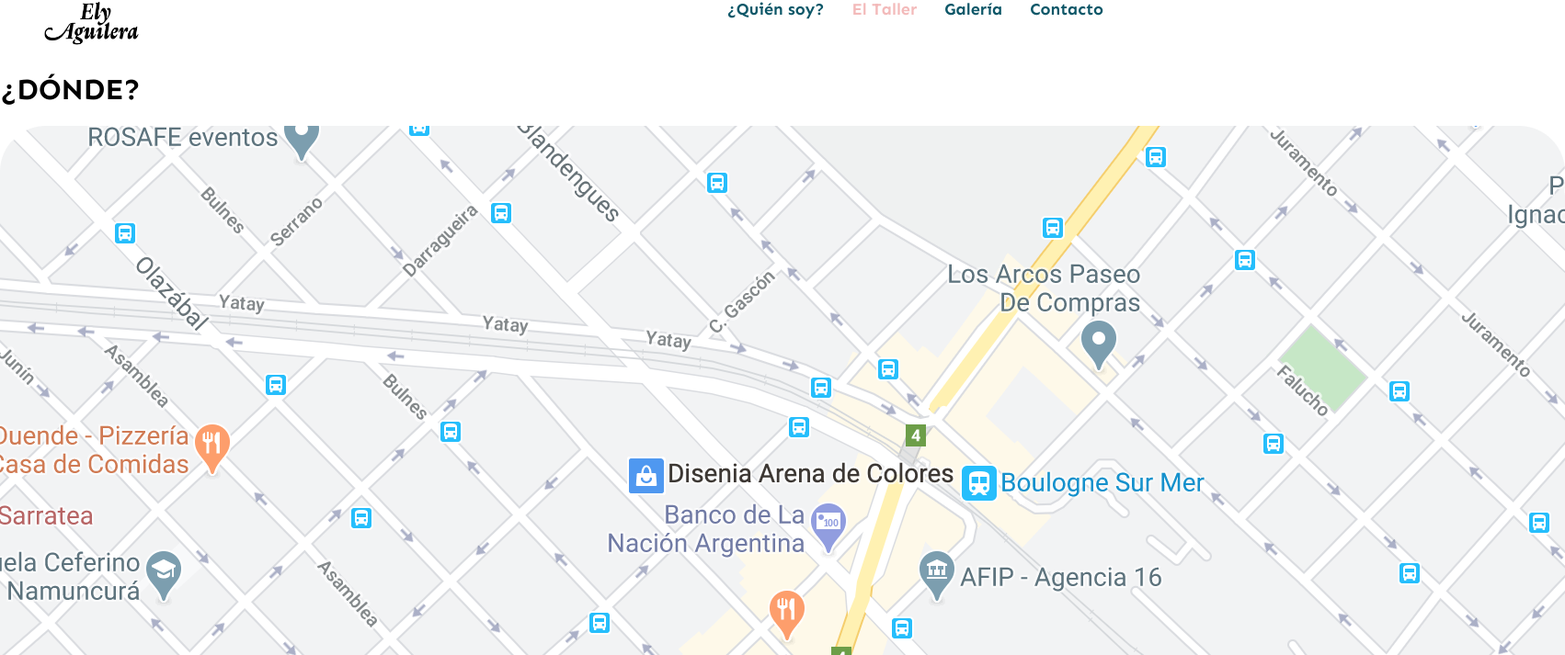
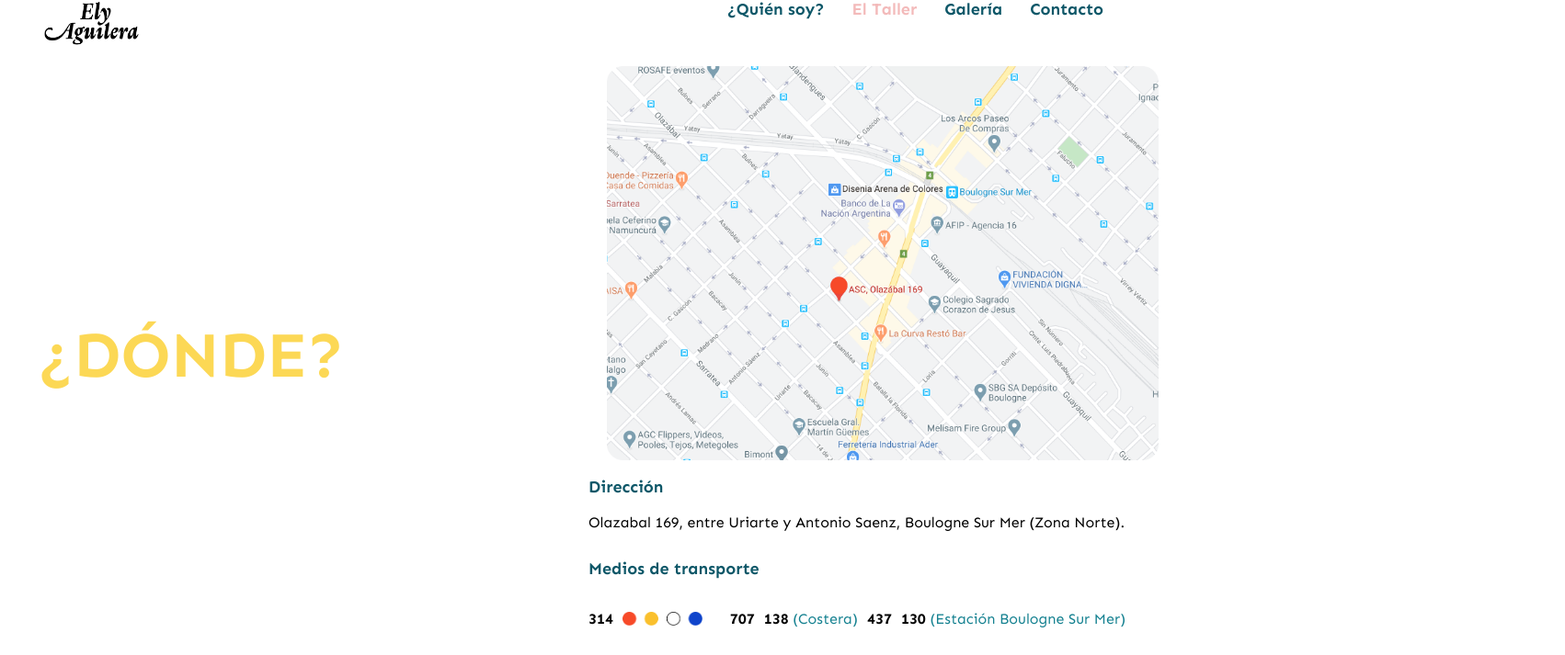
Before and after one commit to chiaradiaz1991/Ely-Aguilera-Website, a React (Create React App) app: page /information in a window 1280 px wide. Shown: the part 27-740 px from the top of the page at 92% size, 1702 px wide, since content can reach past the window. Built offline with nearby package versions, Linux system fonts and the light colour scheme.

Commit message:
information and about me desktop

```diff
--- a/src/Components/Wrapper/index.js
+++ b/src/Components/Wrapper/index.js
@@ -2,7 +2,7 @@
 
 const Wrapper = (props) => {
   return (
-    <div className="wrapper-container">
+    <div className="main-container-wrapper">
       {props.children}
     </div>
   )
--- a/src/index.js
+++ b/src/index.js
@@ -3,7 +3,6 @@
 import './index.scss';
 import App from './App';
 import "./styles/styles.scss";
-// import "bootstrap/dist/css/bootstrap.min.css";
 import * as serviceWorker from './serviceWorker';
 
 ReactDOM.render(
--- a/src/pages/AboutMe/index.js
+++ b/src/pages/AboutMe/index.js
@@ -6,25 +6,30 @@
     <>
       <div
         role="main"
-        className="container-about"
+        className="main-container-about"
       >
-        <h1 className="title-section">ACERCA DE MI.</h1>
-        <div className="side-information">
+        <h1 className="about-title-section">
+          ACERCA DE MI.
+        </h1>
+        <div className="side-about">
           <img src={photo} alt="" className="ely-photo" />
-          <p className="description">
+          <p className="description-about">
             Nací en Buenos Aires, Argentina. Estoy casada y tengo 3 hijas. Desde
             pequeña me sedujo todo lo relacionado al arte, pasando por
             diferentes lenguajes artísticos y especializandone en la pintura. El
             pincel fue mi gran aliado explorando sobre distintas superficies y
             materiales.
             <br />
+            <br />
             Con experiencia de más de 30 años, tengo mi propio taller en el cual
             enseño diversas técnicas como óleo, acrilicos, acuarelas; tiza
             pastel, pátinas, entre otras.
             <br />
+            <br />
             Expuse en diferentes galerías de Buenos Aires, Rosario y Usuahia,
             Argentina. Soy Técnica superior en Arte Terapia y Acompañante
             Terapéutico.
+            <br />
             <br />
             Fusiono lo aprendido con mi estilo propio y eso hace que mis
             trabajos sean destacados.
--- a/src/pages/Contact/index.js
+++ b/src/pages/Contact/index.js
@@ -1,26 +1,20 @@
 import React from "react";
-import instagram from '../../assets/ig.png'
-import email from '../../assets/email.png'
+import instagram from "../../assets/ig.png";
+import email from "../../assets/email.png";
 
 const Contact = () => {
   return (
     <>
-      <div
-        role="main"
-        className="container-contact"
-      >
+      <div role="main" className="main-container-contact">
         <h1 className="title-section">CONTACTO</h1>
-        <div className="side-information">
-          <div className="container-a">
-            <img src={email} alt="" />
+        <div className="side-contact">
+          <img src={email} alt="" />
           <a href="mailto:ely.zabeta70@gmail.com">ely.zabeta70@gmail.com</a>
           <div className="instagram">
             <img src={instagram} alt="" />
-            <a href="https://www.instagram.com/taller.elyaguilera/">taller.elyaguilera</a>
-          </div>
-          </div>
-          <div className="container-b">
-
+            <a href="https://www.instagram.com/taller.elyaguilera/">
+              taller.elyaguilera
+            </a>
           </div>
         </div>
       </div>
--- a/src/pages/Gallery/index.js
+++ b/src/pages/Gallery/index.js
@@ -20,7 +20,7 @@
 const Gallery = () => {
   return (
     <>
-      <div role="main" className="container-gallery">
+      <div role="main" className="main-container-gallery">
         <h1 className="title-section">GALERÍA</h1>
         <div className="side-gallery">
           <img className="image-gallery" src={image1} alt="" />
--- a/src/pages/Information/index.js
+++ b/src/pages/Information/index.js
@@ -1,42 +1,48 @@
 import React from "react";
-import map from '../../assets/map.png'
-
+import map from "../../assets/map.png";
+import busColor from '../../assets/bus-color.png'
 
 const Information = () => {
   return (
     <>
-      <div role="main" className="container-where">
-        <h1 className="title-section">¿DÓNDE?</h1>
+      <div role="main" className="main-container-info">
+        <h1 className="information-title-section">¿DÓNDE?</h1>
         <div className="map">
-          <div>
-            <img src={map} alt="map" />
-          </div>
+          <img src={map} alt="map" className="map-img" />
           <p className="address">Dirección</p>
           <p className="address-description">
             Olazabal 169, entre Uriarte y Antonio Saenz, Boulogne Sur Mer (Zona
             Norte).
           </p>
-          <p className="bus">
+          <h3 className="transport">Medios de transporte</h3>
+          <div className="bus">
             <div className="bus-description">
-              <p><strong>314</strong></p>
-              <img src="" alt="" />
+              <p className="bus-description-text">
+                <strong>314</strong>
+              </p>
+              <img src={busColor} alt="" className="image-bus-color"/>
             </div>
             <div className="bus-description">
-              <p><strong>707</strong></p>
+              <p className="bus-description-text">
+                <strong>707</strong>
+              </p>
             </div>
             <div className="bus-description">
-              <p><strong>138</strong> Costera</p>
+              <p className="bus-description-text">
+                <strong>138</strong> (Costera)
+              </p>
             </div>
             <div className="bus-description">
-              <p><strong>437</strong></p>
+              <p className="bus-description-text">
+                <strong>437</strong>
+              </p>
             </div>
             <div className="bus-description">
-              <p><strong>130</strong> Estación Boulogne Sur Mer</p>
+              <p className="bus-description-text">
+                <strong>130</strong> (Estación Boulogne Sur Mer)
+              </p>
             </div>
-          </p>
-        </div>
-        <div className="contact">
-
+          </div>
         </div>
       </div>
     </>
--- a/src/styles/components/wrapper.scss
+++ b/src/styles/components/wrapper.scss
@@ -1,5 +1,5 @@
 
-.wrapper-container {
+.main-container-wrapper{
   // height: 90vh;
   // width: 100%;
   padding-top: 10px;
@@ -8,7 +8,7 @@
 
 
 @include respond(phone) {
-  .wrapperContainer {
+  .main-container-wrapper {
     // height: 100vh;
     // margin: 10px;
   }
@@ -21,7 +21,7 @@
   // background-color: indianred;
 }
 @include respond(desktop) {
-  .wrapper-container {
+  .main-container-wrapper {
   // height: 95vh;
   // padding-top: 10px;
   width: 100%;
--- a/src/styles/pages/aboutMe.scss
+++ b/src/styles/pages/aboutMe.scss
@@ -1,26 +1,29 @@
-.container-about {
-  background-color: pink;
-}
+.main-container-about {
+  display: flex;
+  flex-direction: row;
+  width: 100%;
+  justify-content: space-between;
+  .about-title-section {
+    font-size: 70px;
+    align-self: center;
+    margin-left: 40px;
+    color: $red;
+  }
 
+  .side-about {
+    width: 50%;
 
-
-@include respond(desktop) {
-  .container-about {
-    background-color: pink;
-    display: flex;
-    flex-direction: row;
-    .title-section{
-      font-size: 90px;
-      background-color:yellow;
+    .ely-photo {
+      margin: auto;
+      display: flex;
+      height: 250px;
     }
-    .side-information {
-      .ely-photo {
-        margin: 10px;;
-      }
-      .description{
-        font-size: 18px;
-        line-height: 3em;
-      }
+    .description-about {
+      font-size: 17px;
+      line-height: 23px;
+      width: 500px;
+      margin: auto;
+      margin-top: 30px;
     }
   }
 }
--- a/src/styles/pages/homePage.scss
+++ b/src/styles/pages/homePage.scss
@@ -8,6 +8,7 @@
 
 @include respond(desktop) {
   .main-container-home {
+    height: 80vh;
     background-image: url('../../assets/home-background.png');
     background-repeat: no-repeat;
     background-size: contain;
@@ -15,10 +16,8 @@
     display: flex;
     justify-content: center;
     img {
-      // width: 900px;
-      // margin: auto;
-      // display: flex;
-      // justify-content: center;
+      height: 500px;
+      margin: auto;
     }
   }
 }
--- a/src/styles/pages/information.scss
+++ b/src/styles/pages/information.scss
@@ -0,0 +1,53 @@
+.main-container-info {
+  display: flex;
+  flex-direction: row;
+  width: 100%;
+  justify-content: space-between;
+  .information-title-section {
+    font-size: 70px;
+    align-self: center;
+    margin-left: 40px;
+    color: $yellow;
+  }
+  .map {
+    width: 50%;
+    .map-img {
+      width: 600px;
+      margin: auto;
+      display: flex;
+    }
+    .address {
+      font-weight: 600;
+      font-size: 18px;
+      color: $blue-green;
+    }
+    .address-description {
+      font-size: 16px;
+    }
+    .transport {
+      margin-top: 30px;
+      font-size: 18px;
+      font-weight: 600;
+      color: $blue-green;
+    }
+    .bus {
+      display: flex;
+      .bus-description {
+        display: flex;
+        flex-direction: row;
+        .bus-description-text {
+          margin-right: 10px;
+          color: $green;
+          strong {
+            color: black;
+          }
+        }
+        .image-bus-color {
+          height: 15px;
+          align-self: center;
+          margin-right: 30px;
+        }
+      }
+    }
+  }
+}
```
Also changed, not shown: src/assets/bus-color.png (added).
